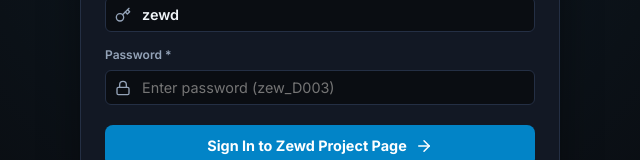
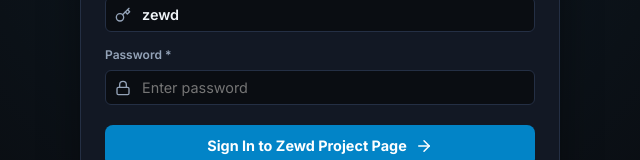
Before and after one commit to Harshdeep-Zewd/restaurant-robot-elm, a React (Vite) app in the folder client/: page / in a window 1280 px wide. Both pictures are taken after a click on the button "Zewd Account (Owner)". Shown: the part 400-560 px from the top of the page, without its empty margins (320-960 px from the left). Built offline with nearby package versions, Linux system fonts and the light colour scheme.

Commit message:
Clear password input, remove password hint from placeholder, and require manual password entry on every login

```diff
--- a/client/src/components/LoginView.tsx
+++ b/client/src/components/LoginView.tsx
@@ -16,7 +16,7 @@
     return 'DEMO';
   });
   const [username, setUsername] = useState('zewd');
-  const [password, setPassword] = useState('zew_D003');
+  const [password, setPassword] = useState('');
   const [error, setError] = useState('');
   const [copiedLink, setCopiedLink] = useState<string | null>(null);
 
@@ -40,9 +40,11 @@
     setError('');
     const res = authService.login(username, password);
     if (res.success && res.user) {
+      setPassword('');
       onLoginSuccess(res.user);
     } else {
       setError(res.message || 'Login failed. Please check credentials.');
+      setPassword('');
     }
   };
 
@@ -237,7 +239,8 @@
                     value={password}
                     onChange={(e) => setPassword(e.target.value)}
                     style={{ width: '100%', paddingLeft: '36px', fontSize: '0.9rem' }}
-                    placeholder="Enter password (zew_D003)"
+                    placeholder="Enter password"
+                    autoComplete="new-password"
                   />
                   <Lock size={16} color="var(--text-muted)" style={{ position: 'absolute', left: '10px', top: '10px' }} />
                 </div>
```
